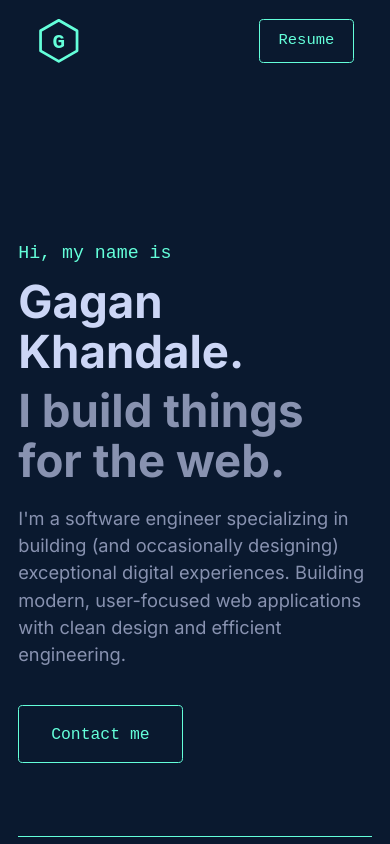
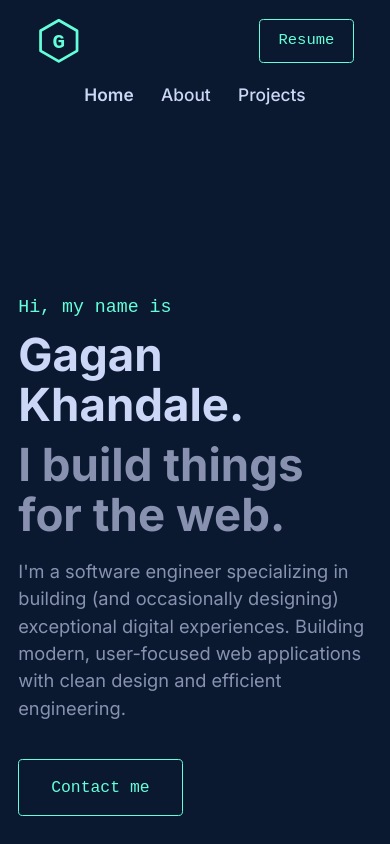
Before and after one commit to GaganKhandale/Portfolio, a React (Vite) app: page / in a window 390 px wide. Shown: the top 844 px of the page. Built offline with nearby package versions, Linux system fonts and the light colour scheme.

Commit message:
Wrap navbar links elegantly on mobile

```diff
--- a/src/components/Navbar.jsx
+++ b/src/components/Navbar.jsx
@@ -24,8 +24,8 @@ export default function Navbar() {
 
   return (
     <nav style={{ ...styles.nav, backgroundColor: navBg, borderBottomColor: navBorder, boxShadow: navShadow, backdropFilter: scrollRatio > 0 ? 'blur(10px)' : 'none' }}>
-      <div className="container" style={styles.container}>
-        <div style={styles.logoGroup}>
+      <div className="container nav-container" style={styles.container}>
+        <div className="nav-logo" style={styles.logoGroup}>
           <a href="#home" style={{ display: 'flex', alignItems: 'center' }}>
             <svg width="40" height="40" viewBox="0 0 100 100" fill="none" xmlns="http://www.w3.org/2000/svg" style={{ transition: 'all 0.3s ease', cursor: 'pointer' }}>
               <polygon points="50,5 90,28 90,72 50,95 10,72 10,28" stroke="var(--primary-color)" strokeWidth="6" strokeLinejoin="round" />
@@ -40,7 +40,7 @@ export default function Navbar() {
           <li><a href="#portfolio" style={{ ...styles.link, color: 'var(--text-primary)' }}>Projects</a></li>
         </ul>
 
-        <div style={styles.actions}>
+        <div className="nav-actions" style={styles.actions}>
           <a href="#resume" className="btn-outline" style={{ textDecoration: 'none', display: 'inline-block' }}>
             Resume
           </a>
--- a/src/index.css
+++ b/src/index.css
@@ -69,8 +69,23 @@ button {
 }
 
 @media (max-width: 768px) {
+  .nav-container {
+    flex-wrap: wrap;
+  }
+  .nav-logo {
+    order: 1;
+  }
+  .nav-actions {
+    order: 2;
+  }
   .nav-links {
-    display: none;
+    order: 3;
+    display: flex;
+    flex-basis: 100%;
+    justify-content: center;
+    gap: 1.5rem;
+    margin-top: 1rem;
+    padding-bottom: 0.5rem;
   }
 }
 
```
